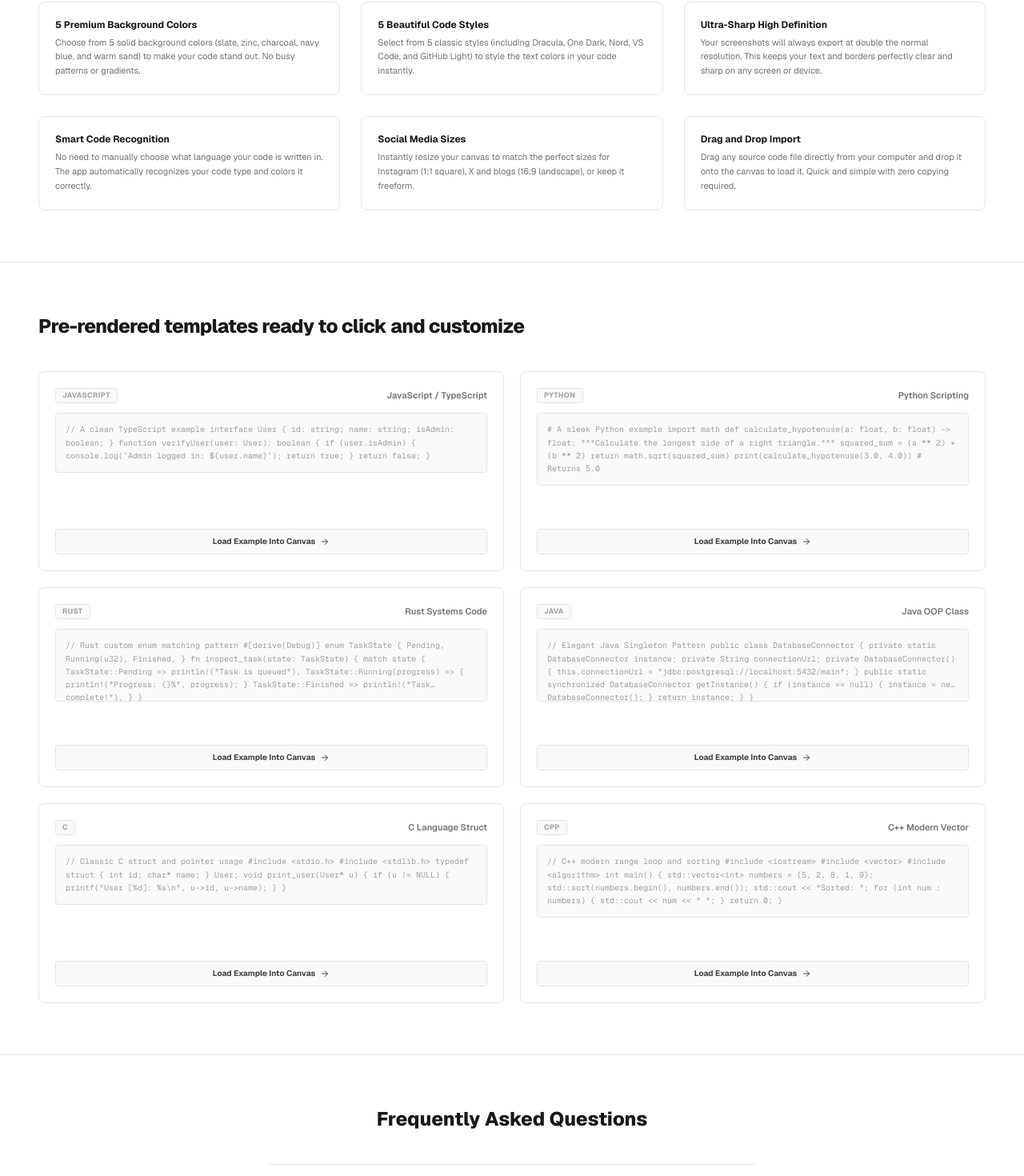
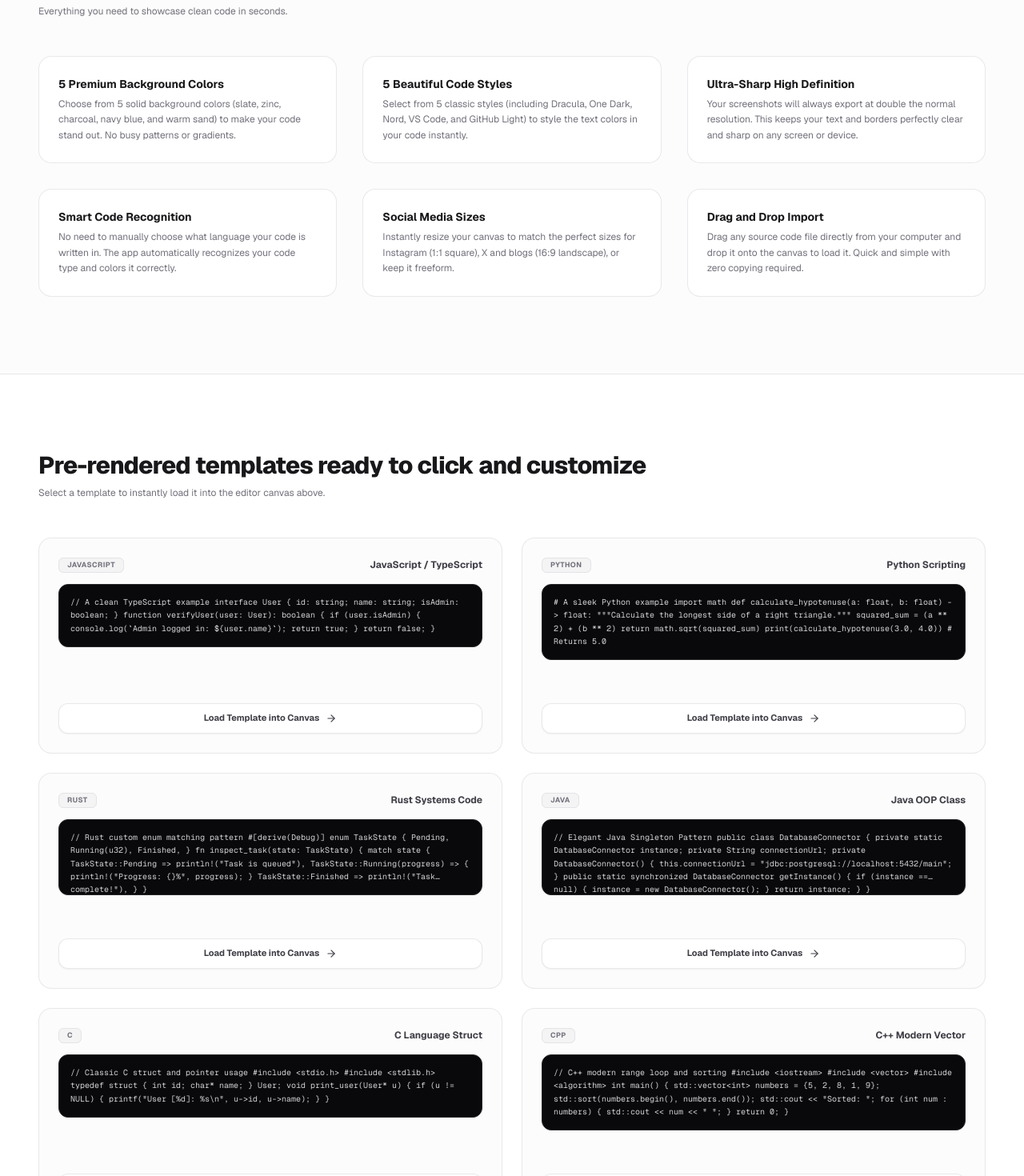
Before and after one commit to Sid-Hurry/pixelcode, a Next.js app: page / in a window 1280 px wide. Shown: the part 1069-2539 px from the top of the page at 80% size. Built offline with nearby package versions, Linux system fonts and the light colour scheme.

Commit message:
feat: implement responsive Navbar and primary application UI with code screenshot export functionality

```diff
--- a/app/page.js
+++ b/app/page.js
@@ -14,7 +14,13 @@ import {
   Monitor,
   Code2,
   Layers,
-  Info
+  Info,
+  Palette,
+  Sparkles,
+  Zap,
+  Brain,
+  Maximize2,
+  UploadCloud
 } from "lucide-react";
 
 import EditorCanvas from "./components/EditorCanvas";
@@ -427,106 +433,106 @@ calculateSquare(5);`);
       </section>
 
       {/* 3. Features Section */}
-      <section id="features" className="py-12 sm:py-16 border-t border-zinc-200 bg-white">
+      <section id="features" className="py-16 sm:py-24 border-t border-b border-zinc-200/80 bg-zinc-50/60">
         <div className="max-w-7xl mx-auto px-6 sm:px-8 lg:px-12">
 
-          <div className="max-w-3xl mb-10">
-            <h2 className="text-2xl font-extrabold text-zinc-900 tracking-tight">
+          <div className="max-w-3xl mb-12 text-center md:text-left">
+            <h2 className="text-2xl sm:text-3xl font-extrabold text-zinc-900 tracking-tight">
               Simple and useful tools to share your work
             </h2>
+            <p className="text-xs text-zinc-500 mt-2">Everything you need to showcase clean code in seconds.</p>
           </div>
 
-          <div className="grid grid-cols-1 md:grid-cols-3 gap-6.5">
+          <div className="grid grid-cols-1 md:grid-cols-3 gap-6 sm:gap-8">
             {/* Feature 1 */}
-            <div className="p-5 bg-white border border-zinc-200 rounded-lg flex flex-col gap-1.5 animate-in fade-in duration-200">
-              <h3 className="text-xs font-bold text-zinc-900">5 Premium Background Colors</h3>
-              <p className="text-[11px] text-zinc-500 leading-relaxed">
+            <div className="p-6 bg-white border border-zinc-200/80 hover:border-zinc-300 rounded-2xl flex flex-col hover:-translate-y-1 hover:shadow-md transition-all duration-300">
+              <h3 className="text-xs sm:text-sm font-bold text-zinc-900 mb-1.5">5 Premium Background Colors</h3>
+              <p className="text-[11px] sm:text-xs text-zinc-500 leading-relaxed">
                 Choose from 5 solid background colors (slate, zinc, charcoal, navy blue, and warm sand) to make your code stand out. No busy patterns or gradients.
               </p>
             </div>
 
             {/* Feature 2 */}
-            <div className="p-5 bg-white border border-zinc-200 rounded-lg flex flex-col gap-1.5 animate-in fade-in duration-200">
-              <h3 className="text-xs font-bold text-zinc-900">5 Beautiful Code Styles</h3>
-              <p className="text-[11px] text-zinc-500 leading-relaxed">
+            <div className="p-6 bg-white border border-zinc-200/80 hover:border-zinc-300 rounded-2xl flex flex-col hover:-translate-y-1 hover:shadow-md transition-all duration-300">
+              <h3 className="text-xs sm:text-sm font-bold text-zinc-900 mb-1.5">5 Beautiful Code Styles</h3>
+              <p className="text-[11px] sm:text-xs text-zinc-500 leading-relaxed">
                 Select from 5 classic styles (including Dracula, One Dark, Nord, VS Code, and GitHub Light) to style the text colors in your code instantly.
               </p>
             </div>
 
             {/* Feature 3 */}
-            <div className="p-5 bg-white border border-zinc-200 rounded-lg flex flex-col gap-1.5 animate-in fade-in duration-200">
-              <h3 className="text-xs font-bold text-zinc-900">Ultra-Sharp High Definition</h3>
-              <p className="text-[11px] text-zinc-500 leading-relaxed">
+            <div className="p-6 bg-white border border-zinc-200/80 hover:border-zinc-300 rounded-2xl flex flex-col hover:-translate-y-1 hover:shadow-md transition-all duration-300">
+              <h3 className="text-xs sm:text-sm font-bold text-zinc-900 mb-1.5">Ultra-Sharp High Definition</h3>
+              <p className="text-[11px] sm:text-xs text-zinc-500 leading-relaxed">
                 Your screenshots will always export at double the normal resolution. This keeps your text and borders perfectly clear and sharp on any screen or device.
               </p>
             </div>
 
             {/* Feature 4 */}
-            <div className="p-5 bg-white border border-zinc-200 rounded-lg flex flex-col gap-1.5 animate-in fade-in duration-200">
-              <h3 className="text-xs font-bold text-zinc-900">Smart Code Recognition</h3>
-              <p className="text-[11px] text-zinc-500 leading-relaxed">
+            <div className="p-6 bg-white border border-zinc-200/80 hover:border-zinc-300 rounded-2xl flex flex-col hover:-translate-y-1 hover:shadow-md transition-all duration-300">
+              <h3 className="text-xs sm:text-sm font-bold text-zinc-900 mb-1.5">Smart Code Recognition</h3>
+              <p className="text-[11px] sm:text-xs text-zinc-500 leading-relaxed">
                 No need to manually choose what language your code is written in. The app automatically recognizes your code type and colors it correctly.
               </p>
             </div>
 
             {/* Feature 5 */}
-            <div className="p-5 bg-white border border-zinc-200 rounded-lg flex flex-col gap-1.5 animate-in fade-in duration-200">
-              <h3 className="text-xs font-bold text-zinc-900">Social Media Sizes</h3>
-              <p className="text-[11px] text-zinc-500 leading-relaxed">
+            <div className="p-6 bg-white border border-zinc-200/80 hover:border-zinc-300 rounded-2xl flex flex-col hover:-translate-y-1 hover:shadow-md transition-all duration-300">
+              <h3 className="text-xs sm:text-sm font-bold text-zinc-900 mb-1.5">Social Media Sizes</h3>
+              <p className="text-[11px] sm:text-xs text-zinc-500 leading-relaxed">
                 Instantly resize your canvas to match the perfect sizes for Instagram (1:1 square), X and blogs (16:9 landscape), or keep it freeform.
               </p>
             </div>
 
             {/* Feature 6 */}
-            <div className="p-5 bg-white border border-zinc-200 rounded-lg flex flex-col gap-1.5 animate-in fade-in duration-200">
-              <h3 className="text-xs font-bold text-zinc-900">Drag and Drop Import</h3>
-              <p className="text-[11px] text-zinc-500 leading-relaxed">
+            <div className="p-6 bg-white border border-zinc-200/80 hover:border-zinc-300 rounded-2xl flex flex-col hover:-translate-y-1 hover:shadow-md transition-all duration-300">
+              <h3 className="text-xs sm:text-sm font-bold text-zinc-900 mb-1.5">Drag and Drop Import</h3>
+              <p className="text-[11px] sm:text-xs text-zinc-500 leading-relaxed">
                 Drag any source code file directly from your computer and drop it onto the canvas to load it. Quick and simple with zero copying required.
               </p>
             </div>
           </div>
-
-
 
         </div>
       </section>
 
 
       {/* 4. Click-to-Load Snippets Gallery */}
-      <section id="examples" className="py-12 sm:py-16 border-t border-zinc-200 bg-white">
+      <section id="examples" className="py-16 sm:py-24 bg-white">
         <div className="max-w-7xl mx-auto px-6 sm:px-8 lg:px-12">
 
-          <div className="max-w-3xl mb-10">
-            <h2 className="text-2xl font-extrabold text-zinc-900 tracking-tight">
+          <div className="max-w-3xl mb-12 text-center md:text-left">
+            <h2 className="text-2xl sm:text-3xl font-extrabold text-zinc-900 tracking-tight">
               Pre-rendered templates ready to click and customize
             </h2>
+            <p className="text-xs text-zinc-500 mt-2">Select a template to instantly load it into the editor canvas above.</p>
           </div>
 
-          <div className="grid grid-cols-1 md:grid-cols-2 gap-5">
+          <div className="grid grid-cols-1 md:grid-cols-2 gap-6">
             {EXAMPLE_SNIPPETS.map((snippet, idx) => (
               <div
                 key={idx}
-                className="bg-white border border-zinc-200 hover:border-zinc-300 rounded-lg p-5 flex flex-col justify-between h-[250px] transition-all"
+                className="bg-zinc-50/50 border border-zinc-200/80 hover:border-zinc-300 hover:bg-white hover:shadow-md hover:-translate-y-0.5 rounded-2xl p-6 flex flex-col justify-between h-[270px] transition-all duration-300"
               >
-                <div className="flex flex-col gap-3">
+                <div className="flex flex-col gap-3.5">
                   <div className="flex items-center justify-between">
-                    <span className="text-[9px] font-bold tracking-wider text-zinc-400 uppercase bg-zinc-50 border border-zinc-200 px-2 py-0.5 rounded">
+                    <span className="text-[9px] font-bold tracking-wider text-zinc-500 uppercase bg-zinc-100 border border-zinc-200 px-2.5 py-0.5 rounded-md">
                       {snippet.language}
                     </span>
-                    <span className="text-[11px] text-zinc-500 font-semibold">{snippet.title}</span>
+                    <span className="text-[11px] sm:text-xs text-zinc-700 font-bold">{snippet.title}</span>
                   </div>
 
-                  <div className="p-3 bg-zinc-50 border border-zinc-200 rounded font-mono text-[10px] leading-relaxed text-zinc-400 line-clamp-4 overflow-hidden select-none select-all">
+                  <div className="p-3.5 bg-zinc-950 text-zinc-300 border border-zinc-800 rounded-xl font-mono text-[10px] leading-relaxed line-clamp-4 overflow-hidden select-all">
                     {snippet.code}
                   </div>
                 </div>
 
                 <button
                   onClick={(e) => handleLoadExample(e, snippet)}
-                  className="mt-3 flex items-center justify-center gap-1.5 text-[10px] font-bold text-zinc-700 bg-zinc-50 hover:bg-zinc-100 border border-zinc-200 rounded h-8 transition-colors w-full cursor-pointer"
+                  className="mt-4 flex items-center justify-center gap-2 text-[11px] font-bold text-zinc-700 hover:text-zinc-950 bg-white hover:bg-zinc-50 border border-zinc-200/80 hover:border-zinc-300 rounded-xl h-9.5 transition-all w-full cursor-pointer shadow-xs"
                 >
-                  Load Example Into Canvas
-                  <ArrowRight className="h-3 w-3" />
+                  Load Template into Canvas
+                  <ArrowRight className="h-3.5 w-3.5" />
                 </button>
               </div>
             ))}
@@ -536,23 +542,25 @@ calculateSquare(5);`);
       </section>
 
       {/* 5. Simplified Accordion FAQ */}
-      <section id="faq" className="py-12 sm:py-16 border-t border-zinc-200 bg-white">
-        <div className="max-w-2xl mx-auto px-6 sm:px-8">
+      <section id="faq" className="py-16 sm:py-24 border-t border-zinc-200/80 bg-zinc-50/60">
+        <div className="max-w-3xl mx-auto px-6 sm:px-8">
 
-          <div className="text-center mb-10">
-            <h2 className="text-2xl font-extrabold text-zinc-900">
+          <div className="text-center mb-12">
+            <h2 className="text-2xl sm:text-3xl font-extrabold text-zinc-900 tracking-tight">
               Frequently Asked Questions
             </h2>
+            <p className="text-xs text-zinc-500 mt-2">Answers to common questions about PixelCode.</p>
           </div>
 
-          <div className="flex flex-col border-t border-zinc-200">
+          <div className="bg-white border border-zinc-200/80 rounded-2xl p-6 sm:p-8 shadow-xs">
+            <div className="flex flex-col">
               {FAQS.map((faq, idx) => (
-              <div key={idx} className="border-b border-zinc-200">
+                <div key={idx} className="border-b border-zinc-100 last:border-0 pb-4 last:pb-0 pt-4 first:pt-0">
                   <button
                     onClick={() => toggleFaq(idx)}
-                  className="w-full py-4.5 flex items-center justify-between text-left focus:outline-none group cursor-pointer"
+                    className="w-full flex items-center justify-between text-left focus:outline-none group cursor-pointer"
                   >
-                  <span className="text-[11px] sm:text-xs font-bold text-zinc-700 group-hover:text-zinc-900 transition-colors">
+                    <span className="text-xs sm:text-sm font-bold text-zinc-700 group-hover:text-zinc-900 transition-colors">
                       {faq.question}
                     </span>
                     <ChevronDown
@@ -563,15 +571,16 @@ calculateSquare(5);`);
                   </button>
                   <div
                     className={`overflow-hidden transition-all duration-200 ease-in-out ${
-                    openFaqIndex === idx ? "max-h-40 opacity-100 pb-4.5" : "max-h-0 opacity-0"
+                      openFaqIndex === idx ? "max-h-40 opacity-100 pt-3" : "max-h-0 opacity-0"
                     }`}
                   >
-                  <p className="text-[11px] text-zinc-500 leading-relaxed">
+                    <p className="text-[11px] sm:text-xs text-zinc-500 leading-relaxed">
                       {faq.answer}
                     </p>
                   </div>
                 </div>
               ))}
+            </div>
           </div>
 
         </div>
```
Also changed, not shown: app/components/Navbar.js (+14 -7 lines). Lines whose indentation alone changed are shown as unchanged.
